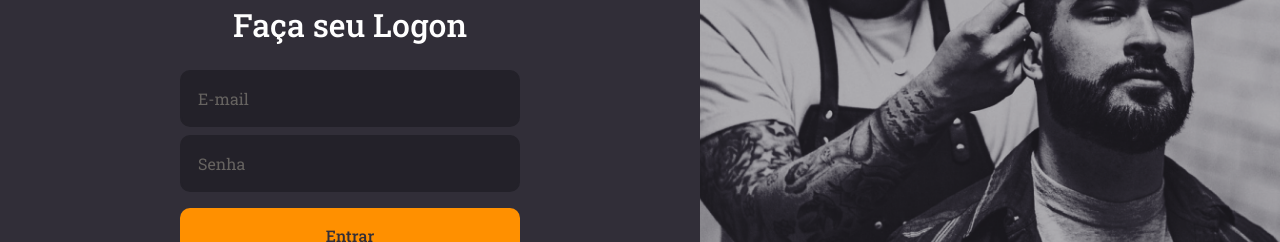
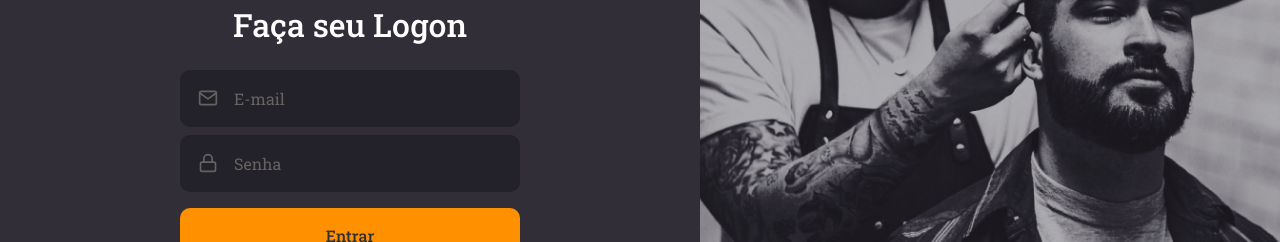
Before and after one commit to victoriandujar/gobarber-frontend, a React (Create React App) app: page / in a window 1280 px wide. Shown: the part 289-531 px from the top of the page. Built offline with nearby package versions, Linux system fonts and the light colour scheme.

Commit message:
Insulating Components

```diff
--- /dev/null
+++ b/src/components/Button/index.tsx
@@ -0,0 +1,15 @@
+import React, { ButtonHTMLAttributes } from "react";
+
+import { Container } from "./styles";
+
+type ButtonProps = ButtonHTMLAttributes<HTMLButtonElement>;
+
+const Button: React.FC<ButtonProps> = ({ children, ...rest }) => {
+  return (
+    <Container type="button" {...rest}>
+      {children}
+    </Container>
+  );
+};
+
+export default Button;
--- /dev/null
+++ b/src/components/Button/styles.ts
@@ -0,0 +1,3 @@
+import styled from "styled-components";
+
+export const Container = styled.button``;
--- /dev/null
+++ b/src/components/Input/index.tsx
@@ -0,0 +1,19 @@
+import React, { InputHTMLAttributes } from "react";
+import { IconBaseProps } from "react-icons";
+
+import { Container } from "./styles";
+
+interface InputProps extends InputHTMLAttributes<HTMLInputElement> {
+  name: string;
+  icon: React.ComponentType<IconBaseProps>;
+}
+const Input: React.FC<InputProps> = ({ icon: Icon, ...rest }) => {
+  return (
+    <Container>
+      {Icon && <Icon size={20} />}
+      <input {...rest} />
+    </Container>
+  );
+};
+
+export default Input;
--- /dev/null
+++ b/src/components/Input/styles.ts
@@ -0,0 +1,32 @@
+import styled from "styled-components";
+
+export const Container = styled.div`
+  background: #232129;
+  border-radius: 10px;
+  border: 2px solid #232129;
+  padding: 16px;
+  width: 100%;
+  color: #666360;
+
+  display: flex;
+  align-items: center;
+
+  & + div {
+    margin-top: 8px;
+  }
+
+  input {
+    flex: 1;
+    background: transparent;
+    border: 0;
+    color: #f4ede8;
+
+    &::placeholder {
+      color: #666360;
+    }
+  }
+
+  svg {
+    margin-right: 16px;
+  }
+`;
--- a/src/pages/SignIn/index.tsx
+++ b/src/pages/SignIn/index.tsx
@@ -1,8 +1,10 @@
 import React from "react";
 
-import { FiLogIn } from "react-icons/fi";
+import { FiLogIn, FiMail, FiLock } from "react-icons/fi";
+import Logo from "../../assets/Logo.svg";
 
-import Logo from "../../assets/Logo.svg";
+import Button from "../../components/Button";
+import Input from "../../components/Input";
 
 import { Container, Content, Background } from "./styles";
 
@@ -15,10 +17,15 @@
         <form>
           <h1>Faça seu Logon</h1>
 
-          <input placeholder="E-mail" />
-          <input type="password" placeholder="Senha" />
+          <Input name="email" icon={FiMail} placeholder="E-mail" />
+          <Input
+            name="password"
+            icon={FiLock}
+            type="password"
+            placeholder="Senha"
+          />
 
-          <button type="submit">Entrar</button>
+          <Button type="submit">Entrar</Button>
 
           <a href="forgot">Esqueci minha senha</a>
         </form>
--- a/src/pages/SignIn/styles.ts
+++ b/src/pages/SignIn/styles.ts
@@ -27,24 +27,6 @@
 
     h1 {
       margin-bottom: 24px;
-    }
-
-    input {
-      background: #232129;
-      border-radius: 10px;
-      border: 2px solid #232129;
-      color: #f4ede8;
-
-      &::placeholder {
-        color: #666360;
-      }
-
-      padding: 16px;
-      width: 100%;
-
-      & + input {
-        margin-top: 8px;
-      }
     }
 
     button {
```
Also changed, not shown: .eslintrc.json.
